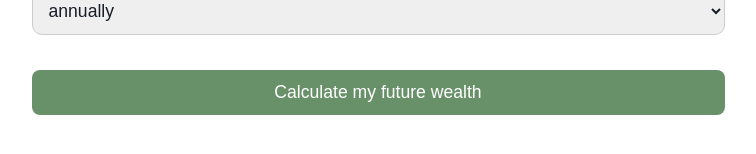
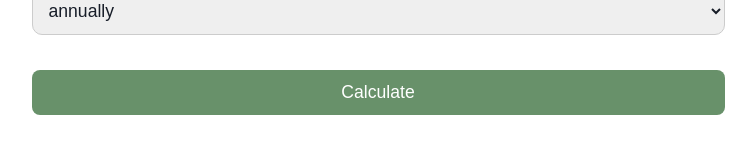
Before and after one commit to adam-solecki/compound-interest-calculator, a plain HTML site: page index.html in a window 1280 px wide. Shown: the part 794-948 px from the top of the page, without its empty margins (262-1018 px from the left). Drawn offline with nearby package versions, Linux system fonts and the light colour scheme.

Commit message:
Update index.html

```diff
--- a/index.html
+++ b/index.html
@@ -20,6 +20,7 @@
         </ul>
       </div>
 
+      <!-- Increased spacing between fields using the .field class in CSS -->
       <div class="field">
         <label for="principal">Starting investment ($):</label>
         <input type="text" id="principal" placeholder="$0" required oninput="formatCurrency(this)" />
@@ -74,18 +75,20 @@
         </select>
       </div>
 
-      <button onclick="calculateInterest()">Calculate my future wealth</button>
+      <!-- Updated button text and style -->
+      <button onclick="calculateInterest()">Calculate</button>
     </div>
 
     <div class="container results" id="resultsContainer" style="display: none;">
       <h2>Your results</h2>
+      <!-- Increased spacing between title and result text via CSS -->
       <p id="result"></p>
 
       <div class="chart-container">
         <canvas id="investmentChart"></canvas>
       </div>
 
-      <!-- Accordion button placed beneath the graph -->
+      <!-- Accordion button (renamed "Show breakdown table") with left-aligned text -->
       <button class="accordion">Show breakdown table</button>
       <div class="panel">
         <table id="growthTable">
@@ -103,7 +106,7 @@
         </table>
       </div>
 
-      <!-- Reset button placed beneath the table -->
+      <!-- Reset button -->
       <button class="reset-btn" onclick="resetCalculator()">Reset</button>
     </div>
   </div>
```
